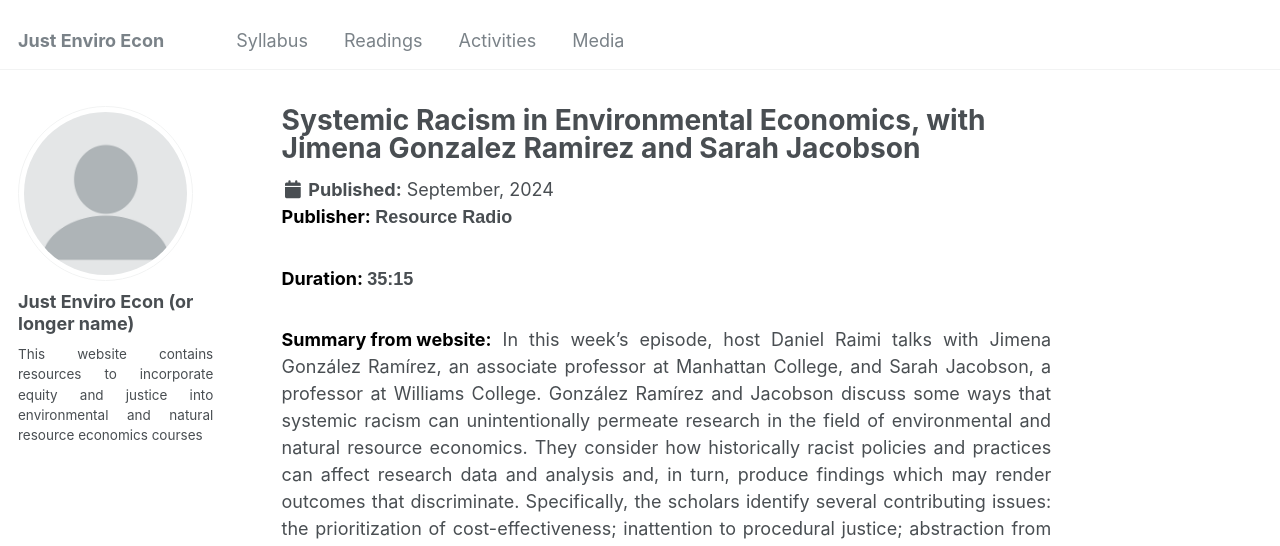
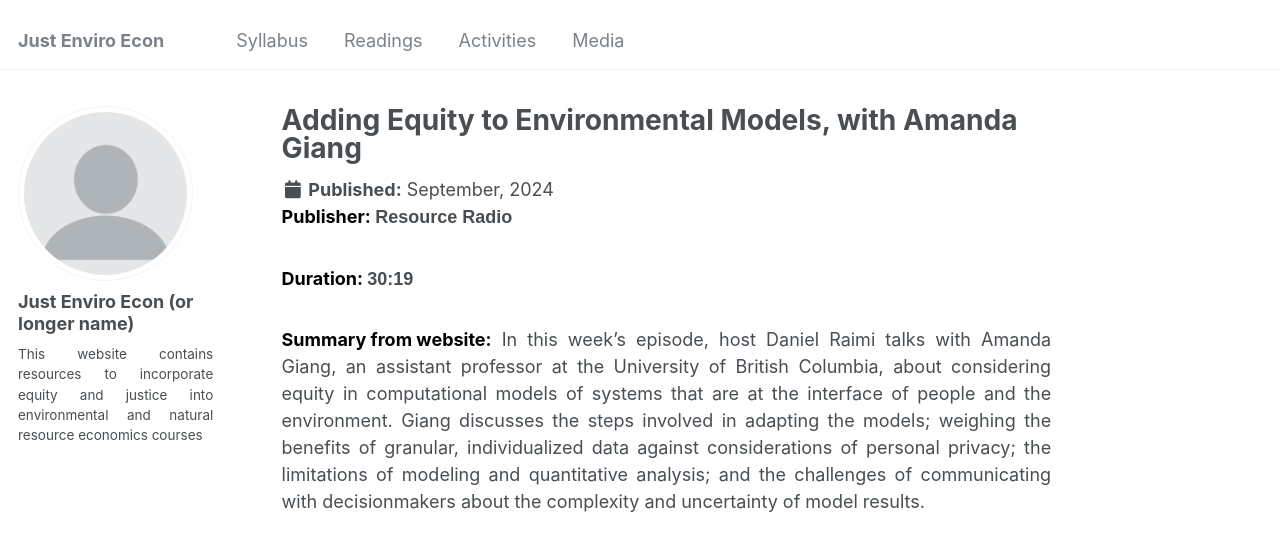
Before and after one commit to just-enviro-econ/just-enviro-econ.github.io, a Jekyll site: the page built from _media/2024-09-17-equity-to-environmental-models.md, in a window 1280 px wide and 1400 px high. Shown: the top 546 px of the window. Built offline with Jekyll 4.4.1, drawn with Linux system fonts in a browser that asks for light colours; some of the changed text lies outside the part shown; grey boxes are pictures that could not be loaded.

Commit message:
Update 2024-09-17-equity-to-environmental-models.md

```diff
--- a/_media/2024-09-17-equity-to-environmental-models.md
+++ b/_media/2024-09-17-equity-to-environmental-models.md
@@ -1,18 +1,19 @@
 ---
-title: "Systemic Racism in Environmental Economics, with Jimena Gonzalez Ramirez and Sarah Jacobson"
+title: "Adding Equity to Environmental Models, with Amanda Giang"
 date: 2024-09-17
 permalink: /media/adding-equity-to-environmental-models-with-amanda-giang
 tags:
+  - equity
+  - distributional equity
+  - procedural equity
+  - recognitional equity
+  - computational models
   - environmental justice
-  - valuation
-  - efficiency
-  - common resources
-  - procedural justice
 category: "general"
 type: "podcast"
 publisher: "Resource Radio"
-paperurl: 'https://www.resources.org/resources-radio/systemic-racism-in-environmental-economics-with-jimena-gonzalez-ramirez-and-sarah-jacobson/'
-duration: "35:15"
+paperurl: 'https://www.resources.org/resources-radio/adding-equity-to-environmental-models-with-amanda-giang/'
+duration: "30:19"
 ---
 
 **<span class="bold-podcast">Publisher: </span>&nbsp;<span class="text-podcast"> {{ page.publisher }}</span>**
@@ -20,8 +21,8 @@ duration: "35:15"
 **<span class="bold-podcast">Duration: </span>&nbsp;<span class="text-podcast"> {{ page.duration }}</span>**
 
 **<span class="bold-podcast">Summary from website:</span>**
-In this week’s episode, host Daniel Raimi talks with Jimena González Ramírez, an associate professor at Manhattan College, and Sarah Jacobson, a professor at Williams College. González Ramírez and Jacobson discuss some ways that systemic racism can unintentionally permeate research in the field of environmental and natural resource economics. They consider how historically racist policies and practices can affect research data and analysis and, in turn, produce findings which may render outcomes that discriminate. Specifically, the scholars identify several contributing issues: the prioritization of cost-effectiveness; inattention to procedural justice; abstraction from social and historical context; and a focus on problems that are easier, rather than more important, to solve. A recent Common Resources article by González Ramírez, Jacobson, and other coauthors delves into even more of the details that their conversation here doesn’t cover.
+In this week’s episode, host Daniel Raimi talks with Amanda Giang, an assistant professor at the University of British Columbia, about considering equity in computational models of systems that are at the interface of people and the environment. Giang discusses the steps involved in adapting the models; weighing the benefits of granular, individualized data against considerations of personal privacy; the limitations of modeling and quantitative analysis; and the challenges of communicating with decisionmakers about the complexity and uncertainty of model results.
 
-<iframe width="100%" height="300" scrolling="no" frameborder="no" allow="autoplay" src="https://w.soundcloud.com/player/?url=https%3A//api.soundcloud.com/tracks/1658961291&color=%23ff5500&auto_play=false&hide_related=false&show_comments=true&show_user=true&show_reposts=false&show_teaser=true&visual=true"></iframe><div style="font-size: 10px; color: #cccccc;line-break: anywhere;word-break: normal;overflow: hidden;white-space: nowrap;text-overflow: ellipsis; font-family: Interstate,Lucida Grande,Lucida Sans Unicode,Lucida Sans,Garuda,Verdana,Tahoma,sans-serif;font-weight: 100;"><a href="https://soundcloud.com/resourcesradio" title="Resources Radio" target="_blank" style="color: #cccccc; text-decoration: none;">Resources Radio</a> · <a href="https://soundcloud.com/resourcesradio/systemic-racism-in-environmental-economics-with-jimena-gonzalez-ramirez-and-sarah-jacobson" title="Systemic Racism in Environmental Economics, with Jimena González Ramírez and Sarah Jacobson" target="_blank" style="color: #cccccc; text-decoration: none;">Systemic Racism in Environmental Economics, with Jimena González Ramírez and Sarah Jacobson</a></div>
+<iframe width="100%" height="300" scrolling="no" frameborder="no" allow="autoplay" src="https://w.soundcloud.com/player/?url=https%3A//api.soundcloud.com/tracks/1918233350&color=%23ff5500&auto_play=false&hide_related=false&show_comments=true&show_user=true&show_reposts=false&show_teaser=true&visual=true"></iframe><div style="font-size: 10px; color: #cccccc;line-break: anywhere;word-break: normal;overflow: hidden;white-space: nowrap;text-overflow: ellipsis; font-family: Interstate,Lucida Grande,Lucida Sans Unicode,Lucida Sans,Garuda,Verdana,Tahoma,sans-serif;font-weight: 100;"><a href="https://soundcloud.com/resourcesradio" title="Resources Radio" target="_blank" style="color: #cccccc; text-decoration: none;">Resources Radio</a> · <a href="https://soundcloud.com/resourcesradio/adding-equity-to-environmental-models-with-amanda-giang" title="Adding Equity to Environmental Models, with Amanda Giang" target="_blank" style="color: #cccccc; text-decoration: none;">Adding Equity to Environmental Models, with Amanda Giang</a></div>
 
 **<span class="small-podcast">Link:</span>&nbsp;<span class="links-podcast">[{{ page.paperurl }}]({{ page.paperurl }})</span>**
```
